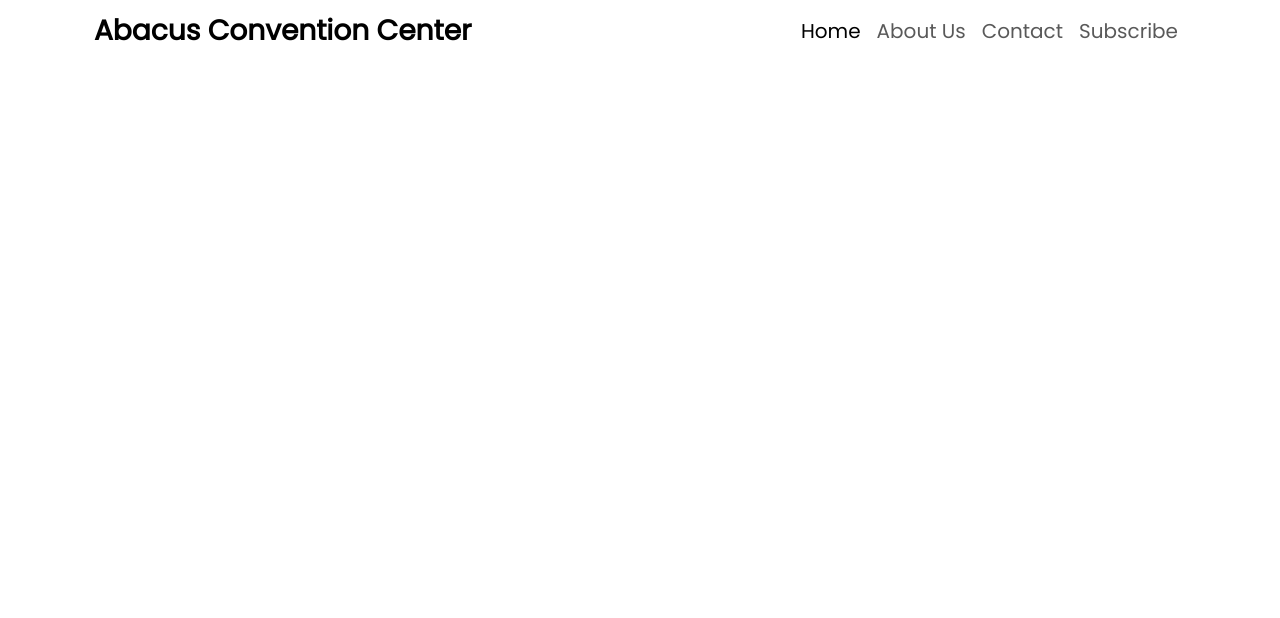
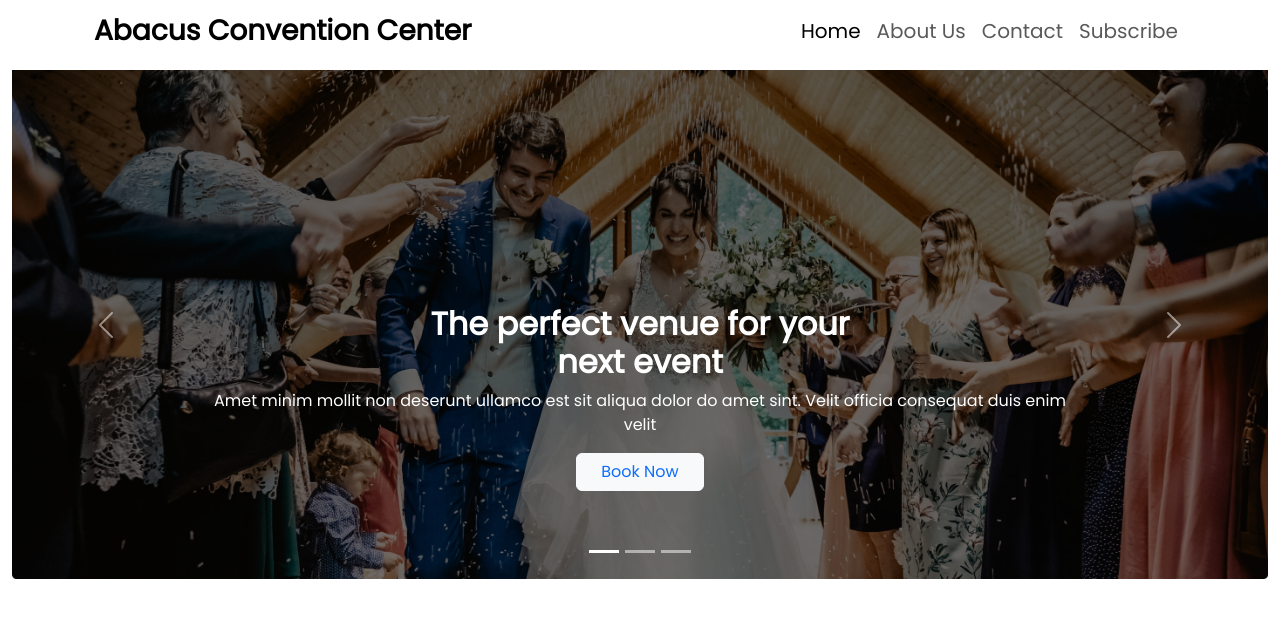
Before and after one commit to Fuad-Taufiqul-Hakim/convention-center-bs, a plain HTML site: page index.html in a window 1280 px wide. Drawn offline with nearby package versions, Linux system fonts and the light colour scheme.

Commit message:
carousel added

```diff
--- a/index.html
+++ b/index.html
@@ -26,7 +26,7 @@
     <!-- header section -->
     <header>
       <!-- nav section -->
-      <div class="container">
+      <div class="container mb-2">
         <nav class="navbar navbar-expand-lg">
           <div class="container-fluid">
             <div>
@@ -58,6 +58,50 @@
           </div>
         </nav>
       </div>
+      <!-- carousel section -->
+      <div class="container-fluid">
+        <div id="carouselExampleCaptions" class="carousel slide">
+          <div class="carousel-indicators">
+            <button type="button" data-bs-target="#carouselExampleCaptions" data-bs-slide-to="0" class="active" aria-current="true" aria-label="Slide 1"></button>
+            <button type="button" data-bs-target="#carouselExampleCaptions" data-bs-slide-to="1" aria-label="Slide 2"></button>
+            <button type="button" data-bs-target="#carouselExampleCaptions" data-bs-slide-to="2" aria-label="Slide 3"></button>
+          </div>
+          <div class="carousel-inner">
+            <div class="carousel-item active">
+              <img src="images/banner.png" class="d-block w-100" alt="...">
+              <div class="carousel-caption d-block">
+                <h5 class="fs-2 fw-bolder">The perfect venue for your <br> next event</h5>
+                <p>Amet minim mollit non deserunt ullamco est sit aliqua dolor do amet sint. Velit officia consequat duis enim velit </p>
+                <button type="button" class="btn btn-light px-4 text-primary mb-sm-5">Book Now</button>
+              </div>
+            </div>
+            <div class="carousel-item">
+              <img src="images/banner.png" class="d-block w-100" alt="...">
+              <div class="carousel-caption d-block">
+                <h5 class="fs-2 fw-bolder">The perfect venue for your <br> next event</h5>
+                <p>Amet minim mollit non deserunt ullamco est sit aliqua dolor do amet sint. Velit officia consequat duis enim velit</p>
+                <button type="button" class="btn btn-light px-4 text-primary mb-sm-5">Book Now</button>
+              </div>
+            </div>
+            <div class="carousel-item">
+              <img src="images/banner.png" class="d-block w-100" alt="...">
+              <div class="carousel-caption d-block">
+                <h5 class="fs-2 fw-bolder">The perfect venue for your <br> next event</h5>
+                <p>Amet minim mollit non deserunt ullamco est sit aliqua dolor do amet sint. Velit officia consequat duis enim velit</p>
+                <button type="button" class="btn btn-light px-4 text-primary mb-sm-5">Book Now</button>
+              </div>
+            </div>
+          </div>
+          <button class="carousel-control-prev" type="button" data-bs-target="#carouselExampleCaptions" data-bs-slide="prev">
+            <span class="carousel-control-prev-icon" aria-hidden="true"></span>
+            <span class="visually-hidden">Previous</span>
+          </button>
+          <button class="carousel-control-next" type="button" data-bs-target="#carouselExampleCaptions" data-bs-slide="next">
+            <span class="carousel-control-next-icon" aria-hidden="true"></span>
+            <span class="visually-hidden">Next</span>
+          </button>
+        </div>
+      </div>
     </header>
     <!-- bs js -->
     <script
```
